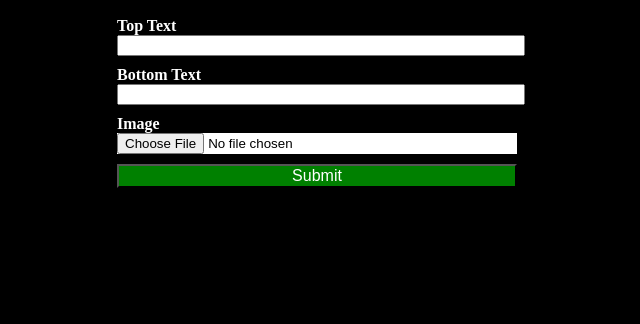
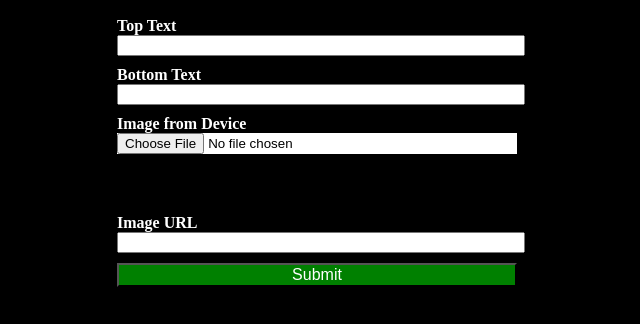
Before and after one commit to cdavis369/Springboard, a plain HTML site: page meme_generator_v2/index.html in a window 1280 px wide. Shown: the part 60-384 px from the top of the page, without its empty margins (323-963 px from the left). Drawn offline with Linux system fonts and the light colour scheme.

Commit message:
Update index.html

```diff
--- a/meme_generator_v2/index.html
+++ b/meme_generator_v2/index.html
@@ -15,9 +15,13 @@
       <input type="text" name="topText" id="inputTopText"><br>
       <label for="bottomText">Bottom Text</label><br>
       <input type="text" name="bottomText" id="inputBottomText"><br>
-      <label for="image">Image</label><br>
+      <label for="imageFile">Image from Device</label><br>
       <input type="file" name="imageFile" id="inputFile"><br>
+      <p>or</p>
+      <label for="imageURL">Image URL</label><br>
+      <input type="url" name="imagURL" id="inputURL"><br>
       <input type="submit" class="submit" value="Submit"><br>
+
     </form>
   </div>
   <div class="library"></div>
```
